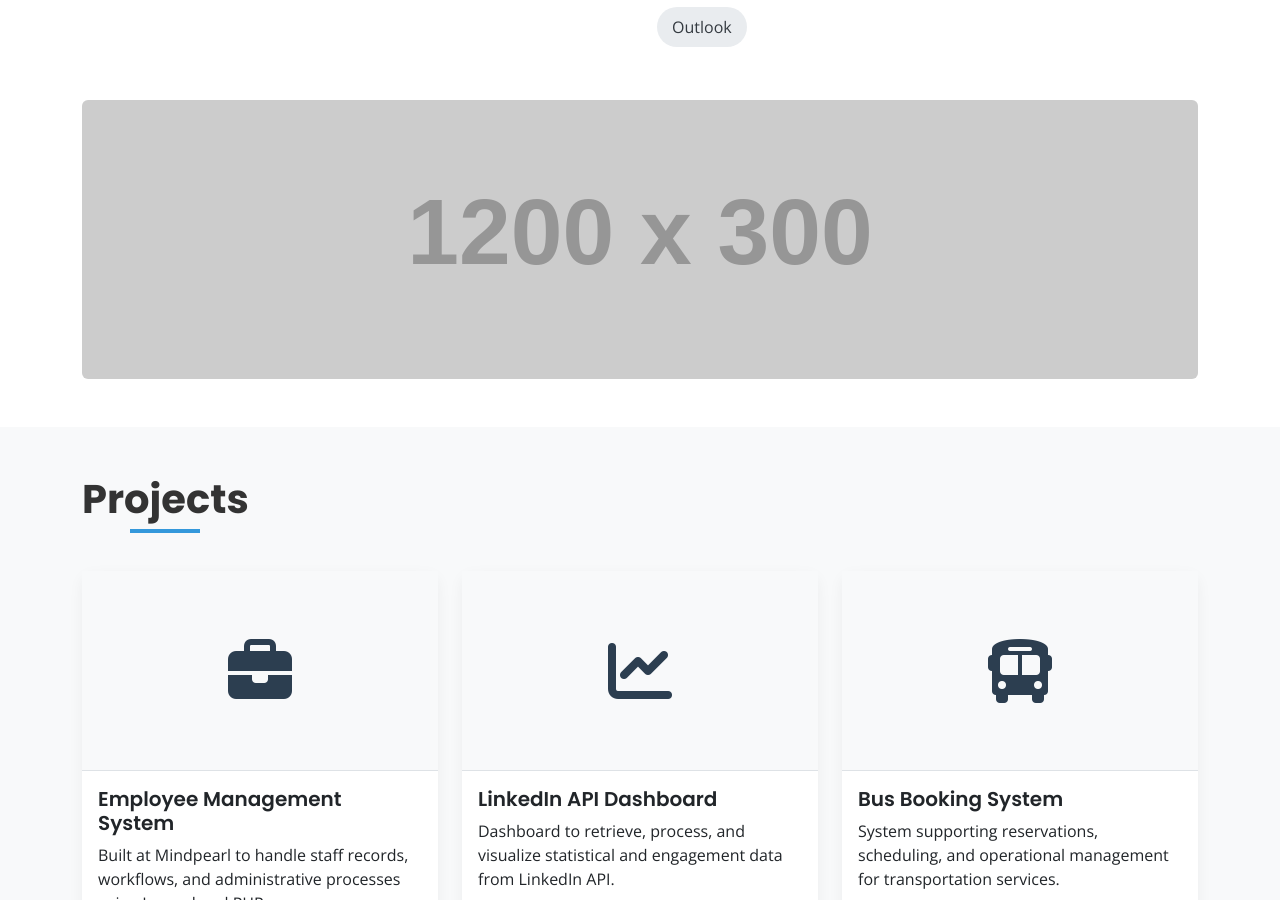
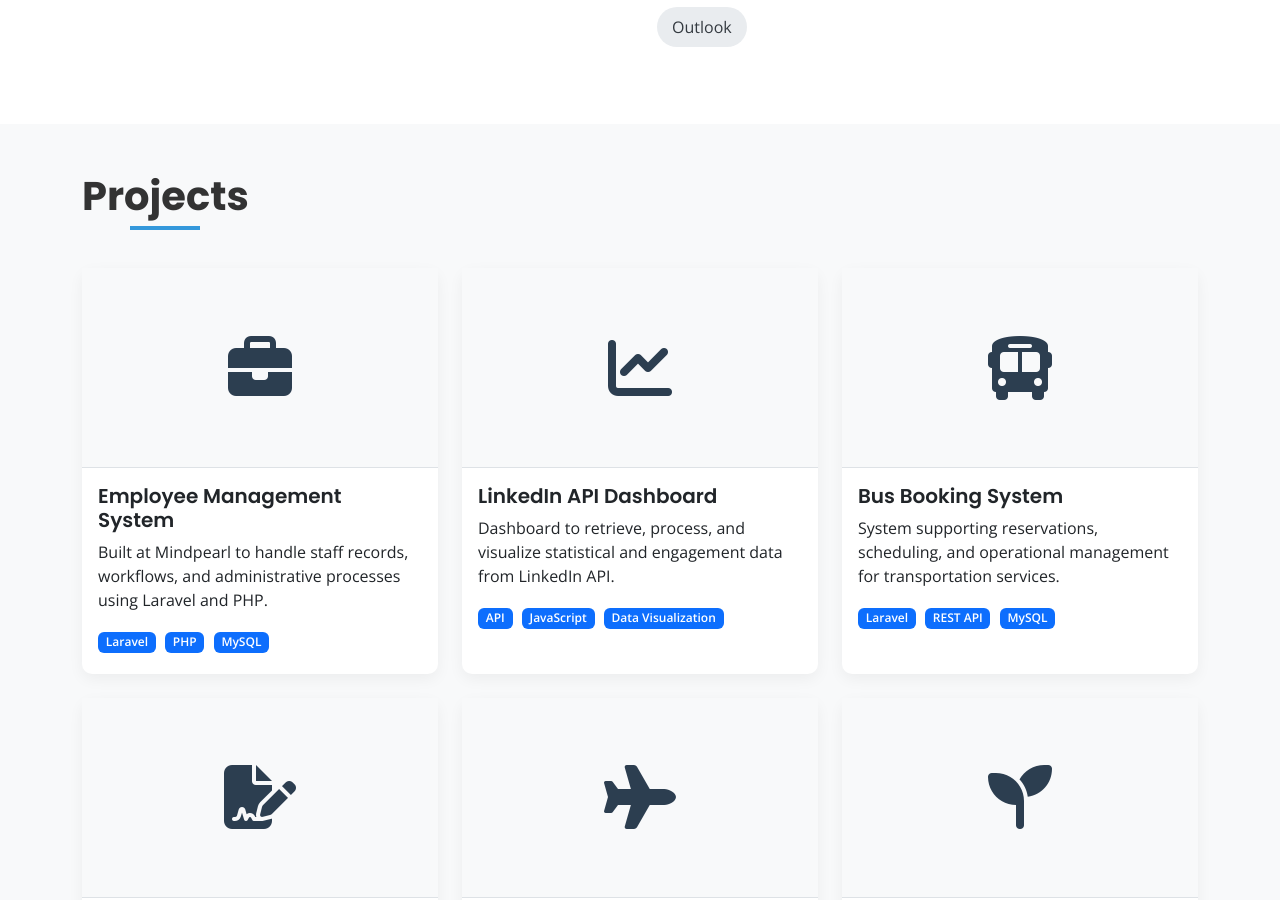
Before and after one commit to avichal2py/codes, a plain HTML site: page index.html in a window 1280 px wide. Shown: the part 2965-3865 px from the top of the page. Drawn offline with nearby package versions, Linux system fonts and the light colour scheme; placeholder pictures from the web are drawn by us.

Commit message:
Update index.html

```diff
--- a/index.html
+++ b/index.html
@@ -266,12 +266,6 @@
                     </div>
                 </div>
             </div>
-
-            <div class="row mt-4">
-                <div class="col-12">
-                    <img src="https://via.placeholder.com/1200x300/6c757d/ffffff?text=Technical+Skills+Visualization+Placeholder" alt="Technical Skills" class="img-fluid rounded">
-                </div>
-            </div>
         </div>
     </section>
 
```
